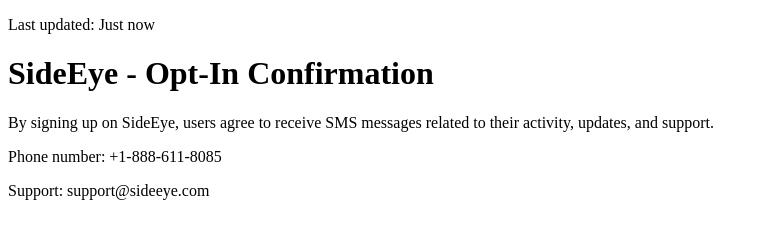
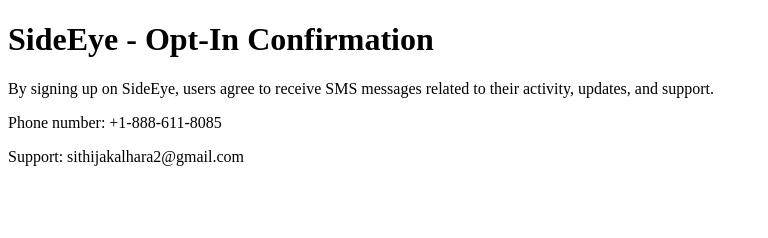
Before and after one commit to Sithija-Kalhara/Side-eye-, a plain HTML site: page index.html in a window 1280 px wide. Shown: the whole page, without its empty margins (0-768 px from the left). Drawn offline with Linux system fonts and the light colour scheme.

Commit message:
index.html

```diff
--- a/index.html
+++ b/index.html
@@ -5,10 +5,9 @@
   <title>SMS Opt-in Confirmation</title>
 </head>
 <body>
-  <p>Last updated: Just now</p>
   <h1>SideEye - Opt-In Confirmation</h1>
   <p>By signing up on SideEye, users agree to receive SMS messages related to their activity, updates, and support.</p>
   <p>Phone number: +1-888-611-8085</p>
-  <p>Support: support@sideeye.com</p>
+  <p>Support: sithijakalhara2@gmail.com</p>
 </body>
 </html>
```
